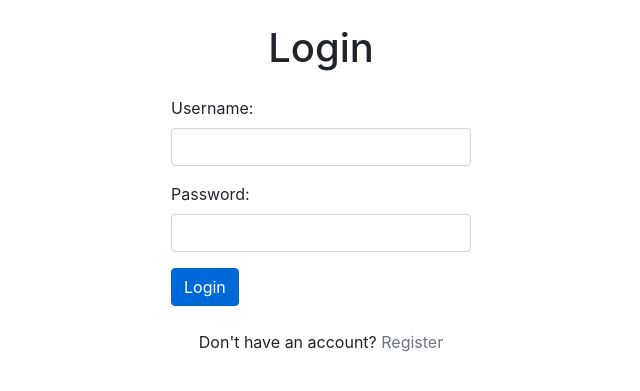
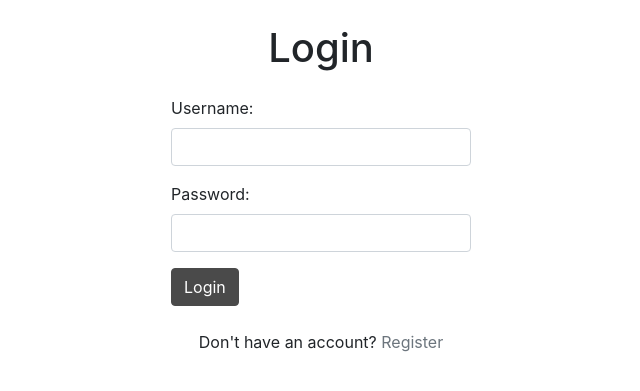
Before and after one commit to mlipchinski/ListWebSite, a Django app: page / in a window 1280 px wide, with the pointer over the restyled element. Shown: the top 391 px of the page, without its empty margins (319-959 px from the left). Run offline with Django 5.2, Linux system fonts and the light colour scheme; some libraries are stand-ins or nearby versions.

Commit message:
Add hover effect to .btn class in styles_global.css

```diff
--- a/listapp/static/listapp/styles/styles_global.css
+++ b/listapp/static/listapp/styles/styles_global.css
@@ -6,6 +6,11 @@ a {
 /* Link hover color */
 a:hover {
     color: #5a6268;
+}
+
+.btn:hover {
+    background-color: #4a4a4a !important;
+    border-color: #4a4a4a !important;
 }
 
 /* Button color */
```
